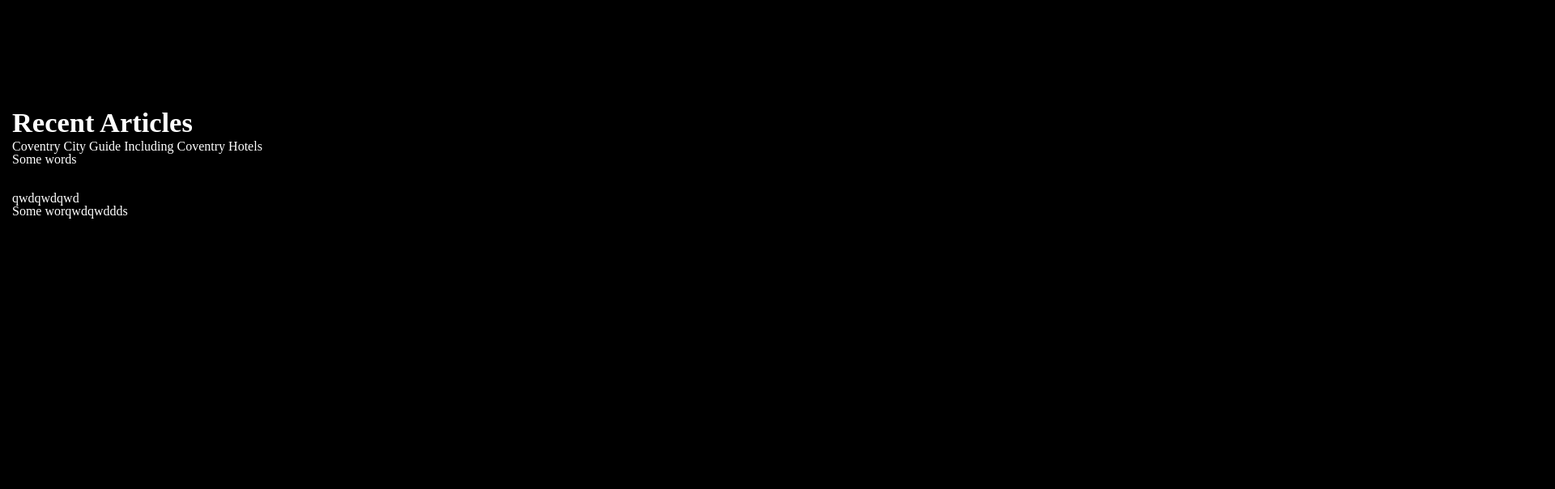
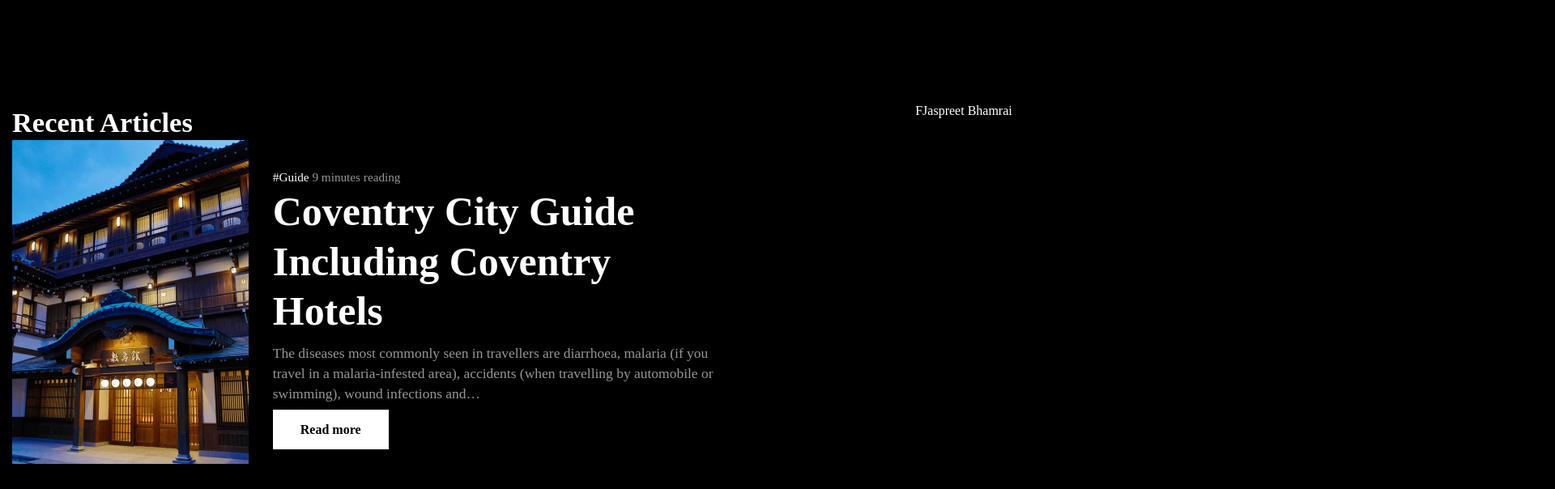
Before and after one commit to s1veme/Travel-blog, a Vue app: page / in a window 1280 px wide. Shown: the part 1280-1884 px from the top of the page at 81% size, 1920 px wide, since content can reach past the window. Before the commit the page ends 1581 px from the top, so only its background shows below. Built offline with nearby package versions, Linux system fonts and the light colour scheme.

Commit message:
updated the display of articlesÑ

```diff
--- a/src/assets/sass/helps/global.sass
+++ b/src/assets/sass/helps/global.sass
@@ -33,3 +33,21 @@ button
 [class*=black]
   color: #000
   background-color: #fff
+
+.heading-one
+  @extend %heading-one
+
+.heading-two
+  @extend %heading-two
+
+.heading-three
+  @extend %heading-three
+
+.subtitle-one
+  @extend %subtitle-one
+
+.subtitle-two
+  @extend %subtitle-two
+
+.paragraph
+  @extend %paragraph
--- a/src/assets/sass/helps/mixins.sass
+++ b/src/assets/sass/helps/mixins.sass
@@ -25,9 +25,16 @@ $container: 1470
   font-weight: bold
   @include font(24px, 40, 64px, 80px)
 
+%heading-two
+  font-weight: bold
+  @include font(36px, 16, 52px, 64px)
+
 %heading-three
   font-weight: bold
   @include font(24px, 12, 36px, 46px)
 
 %subtitle-one
   @include font(18px, 3, 21px, 32px)
+
+%subtitle-two
+  @include font(14px, 4, 18px, 26px)
--- a/src/components/CategoriesSlider.vue
+++ b/src/components/CategoriesSlider.vue
@@ -1,7 +1,7 @@
 <template>
   <div class="categories-slider">
     <div class="categories-slider__container">
-      <h2 class="title">Explore by category</h2>
+      <h2 class="heading-three title">Explore by category</h2>
       <div class="categories-slider-block">
         <swiper
           :slidesPerView="8"
@@ -14,7 +14,7 @@
             class="categories-slider-slide"
             v-for="(item, index) in 10"
             :key="index"
-          >{{ index }}
+            >{{ index }}
           </swiper-slide>
         </swiper>
       </div>
@@ -23,23 +23,14 @@
 </template>
 
 <script>
-// Import Swiper Vue.js components
 import { Swiper, SwiperSlide } from "swiper/vue";
 
-// swiper bundle styles
 import "swiper/swiper-bundle.min.css";
-
-// swiper core styles
 import "swiper/swiper.min.css";
-
-// modules styles
 import "swiper/components/navigation/navigation.min.css";
-
-// import Swiper core and required modules
 import SwiperCore, { Navigation } from "swiper";
 
-// install Swiper modules
-SwiperCore.use([ Navigation]);
+SwiperCore.use([Navigation]);
 export default {
   components: {
     Swiper,
@@ -49,14 +40,12 @@ export default {
 </script>
 <style scoped lang="sass">
 @import "../assets/sass/helps/mixins"
+
 .categories-slider-block
   margin-bottom: 120px
   margin-right: 0
   width: auto
   height: 315px
-  display: flex
-  flex-direction: column
-
 
 .categories-slider
   &-slide
@@ -69,6 +58,7 @@ export default {
     flex-direction: column
     align-items: center
     justify-content: center
+    transition: all 300ms ease-in-out
 
     &:hover
       background-color: #7d7d7d
@@ -77,9 +67,7 @@ export default {
       height: 315px
 
 .title
-  @extend %heading-three
   margin-bottom: 60px
   margin-top: 70px
 
-
 </style>
--- a/src/components/RecentArticles.vue
+++ b/src/components/RecentArticles.vue
@@ -1,11 +1,29 @@
 <template>
   <div class="recent-articles">
-    <div class="recent-articles__container">
-      <h2 class="recent-articles__title">Recent Articles</h2>
+    <div class="recent-articles">
+      <h2 class="heading-three">Recent Articles</h2>
       <transition-group name="articles" tag="ul">
         <li class="recent-articles__item" v-for="(article, index) in articles" :key="index">
-          <p>{{ article.title }}</p>
-          <p>{{ article.description }}</p>
+          <div class="recent-articles__item-img">
+            <img :src="article.image" :alt="article.title">
+          </div>
+          <div class="recent-articles__item-info">
+            <div class="recent-articles__item-top">
+              <p class="paragraph">
+                {{ article.sharp }}
+                <span class="recent-articles__item-top-span">
+                {{ article.time }} minutes reading
+                </span>
+              </p>
+            </div>
+            <p class="recent-articles__item-title heading-two">
+              {{ article.title }}
+            </p>
+            <p class="recent-articles__item-description subtitle-two">
+              {{ article.description }}
+            </p>
+            <router-link to="/" class="button button__black">Read more</router-link>
+          </div>
         </li>
       </transition-group>
     </div>
@@ -28,13 +46,44 @@ export default defineComponent({
 
 <style scoped lang="sass">
 @import "../assets/sass/helps/mixins"
+.button
+  padding: 16px 34px
+  font-weight: bold
+
 .recent-articles
   margin-bottom: 140px
 
   &__item
     margin-bottom: 2rem
+    display: flex
+    align-items: center
+    max-width: 80%
 
-  &__title
-    @extend %heading-three
+    &-title
+      margin-bottom: 8px
 
+    &-img
+      width: 460px
+      height: 400px
+      background-color: #6f6f6f
+      margin-right: 30px
+
+      img
+        height: 100%
+        width: 100%
+        object-fit: cover
+
+    &-info
+      width: 100%
+
+    &-top-span
+      color: #949799
+
+    &-description
+      margin-bottom: 24px
+      color: #949799
+
+
+.articles
+  transition: all 0.5s ease-out
 </style>
--- /dev/null
+++ b/src/components/Who.vue
@@ -0,0 +1,19 @@
+<template>
+  <div class="who">
+    <div class="who__container">
+      <h2 class="title">FJaspreet Bhamrai</h2>
+    </div>
+  </div>
+</template>
+
+<script>
+export default {};
+</script>
+
+<style scoped lang="sass">
+.title
+  color: #fff
+
+.who
+  width: 20%
+</style>
--- a/src/views/Home.vue
+++ b/src/views/Home.vue
@@ -3,9 +3,13 @@
     <my-header />
     <hero />
   </div>
-
   <categories-slider />
-  <recent-articles :articles="recentArticles" />
+  <div class="content content__container">
+    <div class="content__wrapper">
+      <recent-articles :articles="recentArticles" />
+      <who />
+    </div>
+  </div>
 </template>
 
 <script lang="ts">
@@ -14,8 +18,8 @@ import MyHeader from "@/components/MyHeader.vue";
 import Hero from "@/components/Hero.vue";
 import CategoriesSlider from "@/components/CategoriesSlider.vue";
 import RecentArticles from "@/components/RecentArticles.vue";
-
 import RecentArticle from "@/types/RecentArticle";
+import Who from "@/components/Who.vue";
 
 export default defineComponent({
   name: "home",
@@ -23,7 +27,8 @@ export default defineComponent({
     MyHeader,
     Hero,
     CategoriesSlider,
-    RecentArticles
+    RecentArticles,
+    Who
   },
   setup() {
     const recentArticles = ref<RecentArticle[]>([
@@ -31,15 +36,18 @@ export default defineComponent({
         id: "1",
         title: "Coventry City Guide Including Coventry Hotels",
         time: 9,
-        sharp: "Guide",
-        description: "Some words"
+        sharp: "#Guide",
+        description:
+          "The diseases most commonly seen in travellers are diarrhoea, malaria (if you travel in a malaria-infested area), accidents (when travelling by automobile or swimming), wound infections and…",
+        image: require("../assets/articles/1.jpg")
       },
       {
         id: "2",
-        title: "qwdqwdqwd",
+        title: "Planning a Trip to Japan in the Time of Covid",
         time: 10,
-        sharp: "Guide",
-        description: "Some worqwdqwddds"
+        sharp: "#Guide",
+        description: "Whether you’re just daydreaming for the moment, or planning a trip for the future, we’ve compiled essential information about visiting Japan in the time of Covid-19...",
+        image: require("../assets/articles/2.jpg")
       }
     ]);
     return {
@@ -49,3 +57,11 @@ export default defineComponent({
 
 });
 </script>
+<style lang="sass">
+.content
+  width: 100%
+
+  &__wrapper
+    width: 100%
+    display: flex
+</style>
```
Also changed, not shown: src/router/index.ts (+4 -8 lines), src/assets/articles/1.jpg (added), src/assets/articles/2.jpg (added).
